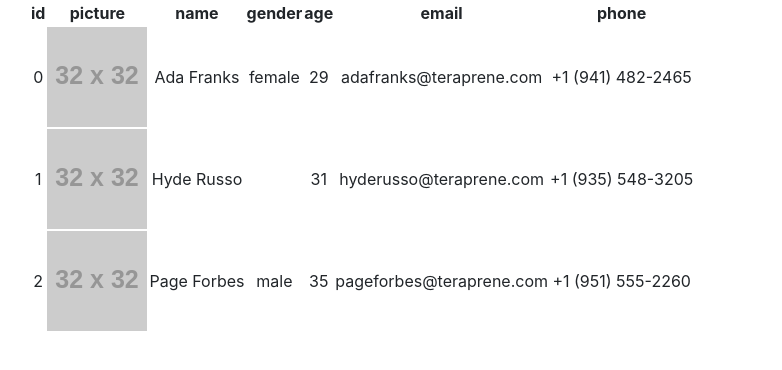
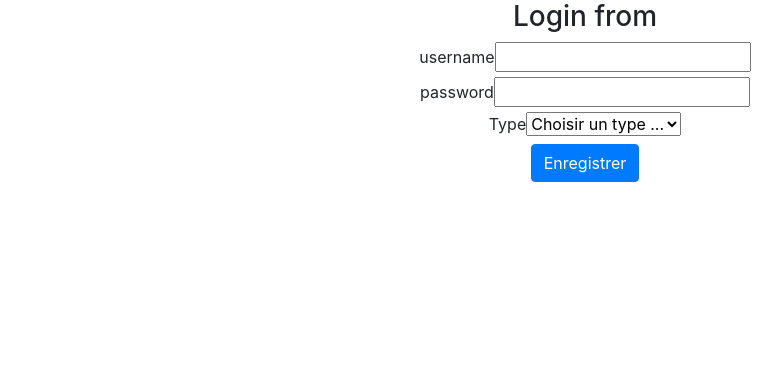
Before and after one commit to ADCPD/React-fondamental, a React (Create React App) app: page / in a window 1280 px wide. Shown: the top 370 px of the page, without its empty margins (55-837 px from the left). Built offline with nearby package versions, Linux system fonts and the light colour scheme.

Commit message:
formType handle

```diff
--- a/src/App.js
+++ b/src/App.js
@@ -1,15 +1,16 @@
 import React, { Component } from 'react';
 import './App.css';
-import ListRendering from './components/ConditionalRendering/ListRendering';
-import UserListing from './components/ConditionalRendering/UserListing';
-
+//import ListRendering from './components/ConditionalRendering/ListRendering';
+//import UserListing from './components/ConditionalRendering/UserListing';
+import FormType from './components/FormType/FormType';
 
 class App extends Component {
   render() {
     return (
       <div className="App">
-          {/*<ListRendering/>*/ }
-          <UserListing/>
+          { /*<ListRendering/>*/ }
+          { /*<UserListing/>*/ }
+          <FormType />
       </div>
     );
  }
--- /dev/null
+++ b/src/components/FormType/FormType.jsx
@@ -0,0 +1,81 @@
+import React, { Component } from 'react';
+import { Button, Form } from 'react-bootstrap';
+
+class FormType extends Component {
+    constructor(props){
+        super(props)
+        this.state = {
+            username : '',
+            password : '',
+            gender: ''
+        }
+    }
+
+    handleUsernameChange = (event) => {
+        this.setState({
+            username : event.target.value
+        })
+    }
+
+    handlePasswordChange = (event) => {
+        this.setState({
+            password : event.target.value
+        })
+    }
+
+    handleGenderChange = (event) => {
+        this.setState({
+            gender : event.target.value
+        })
+    }
+
+    handleSubmit = (event) => {
+        alert(`${this.state.username} ${this.state.password} ${this.state.gender}`);
+    }
+
+    render() {
+        return (
+            <div>
+                <Form onSubmit={this.handleSubmit}>
+                    <div>
+                        <h3>Login from </h3>
+                    </div>
+                    <div>
+                        <label htmlFor="username">username</label>
+                        <input
+                            type="text"
+                            name="username"
+                            value={this.state.username}
+                            onChange={this.handleUsernameChange}
+                        />
+                    </div>
+                    <div>
+                        <label htmlFor="password">password</label>
+                        <input
+                            type="password"
+                            name="password"
+                            value={this.state.password}
+                            onChange={this.handlePasswordChange}
+                        />
+                    </div>
+                    <div>
+                        <label htmlFor="gender">Type</label>
+                        <select
+                            value={this.state.gender}
+                            onChange={this.handleGenderChange}
+                            >
+                            <option value="none">Choisir un type ... </option>
+                            <option value="particulier">Particulier</option>
+                            <option value="recruteur">Recruteur</option>
+                        </select>
+                    </div>
+                    <div>
+                        <Button type="submit" >Enregistrer</Button>
+                    </div>
+                </Form>
+            </div>
+        )
+    }
+}
+
+export default FormType;
--- a/src/components/MethodAsProps/ChildComponent.jsx
+++ b/src/components/MethodAsProps/ChildComponent.jsx
@@ -1,4 +1,4 @@
-import React, {Component} from 'react';
+import React from 'react';
 
 const ChildComponent = (props) => {
     return (
```
